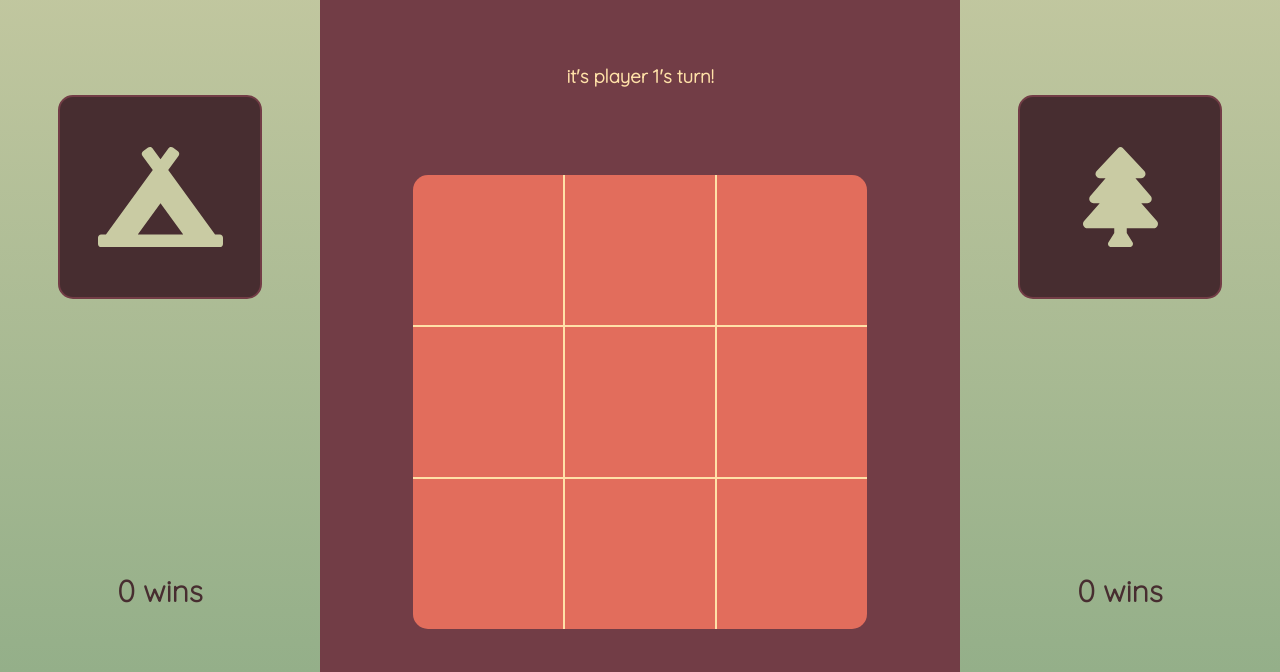
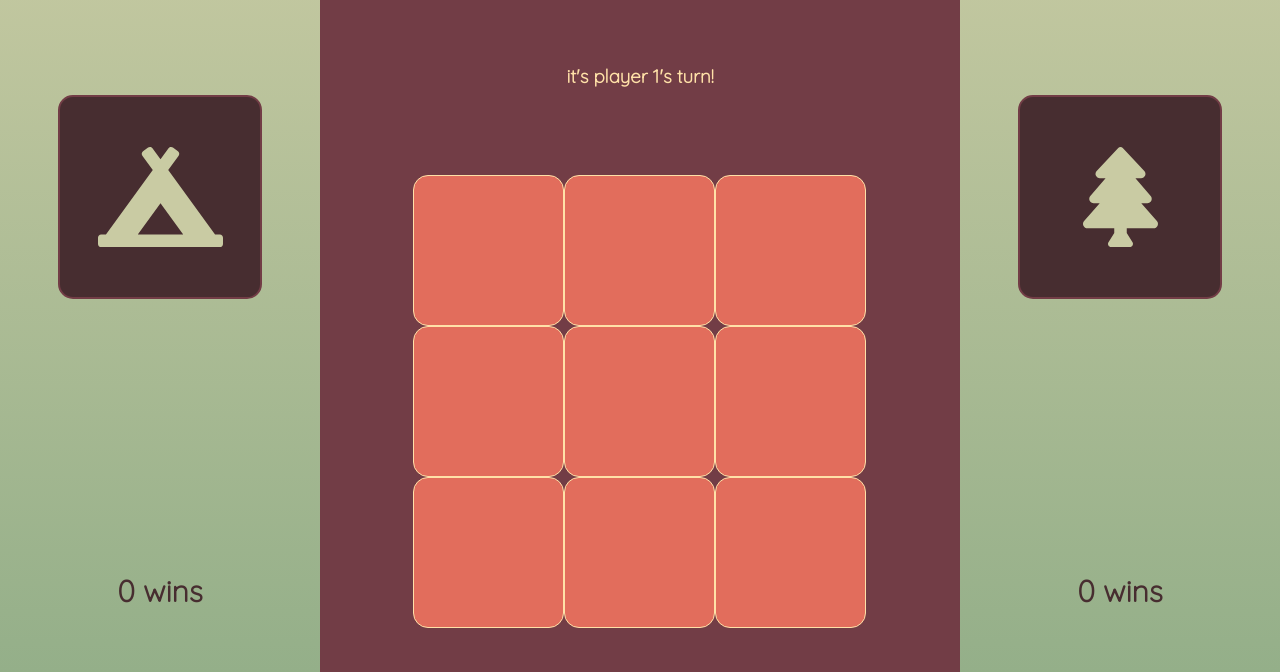
Before and after one commit to maddielaw/tic-tac-toe-solo, a website: page index.html in a window 1280 px wide. Shown: the part 128-800 px from the top of the page. Drawn offline with Linux system fonts and the light colour scheme.

Commit message:
Style game board cells based on class not id

```diff
--- a/styles.css
+++ b/styles.css
@@ -84,7 +84,7 @@ main {
   flex-wrap: wrap;
   width: 454px;
   height: 454px;
-  background-color: #E26D5C;
+  background-color: #723D46;
   border-radius: 15px;
 }
 
@@ -92,11 +92,14 @@ main {
   display: flex;
   justify-content: center;
   align-items: center;
-  height: 150px;
-  width: 150px;
+  height: 149px;
+  width: 149px;
+  background-color: #E26D5C;
+  border: 1px solid #FFE1A8;
+  border-radius: 15px;
 }
 
-#game-board-0A,
+/* #game-board-0,
 #game-board-3A,
 #game-board-6A {
   border-right: 2px solid #FFE1A8;
@@ -115,4 +118,4 @@ main {
 #game-board-5C,
 #game-board-8C {
   border-left: 2px solid #FFE1A8;
-}
+} */
```
